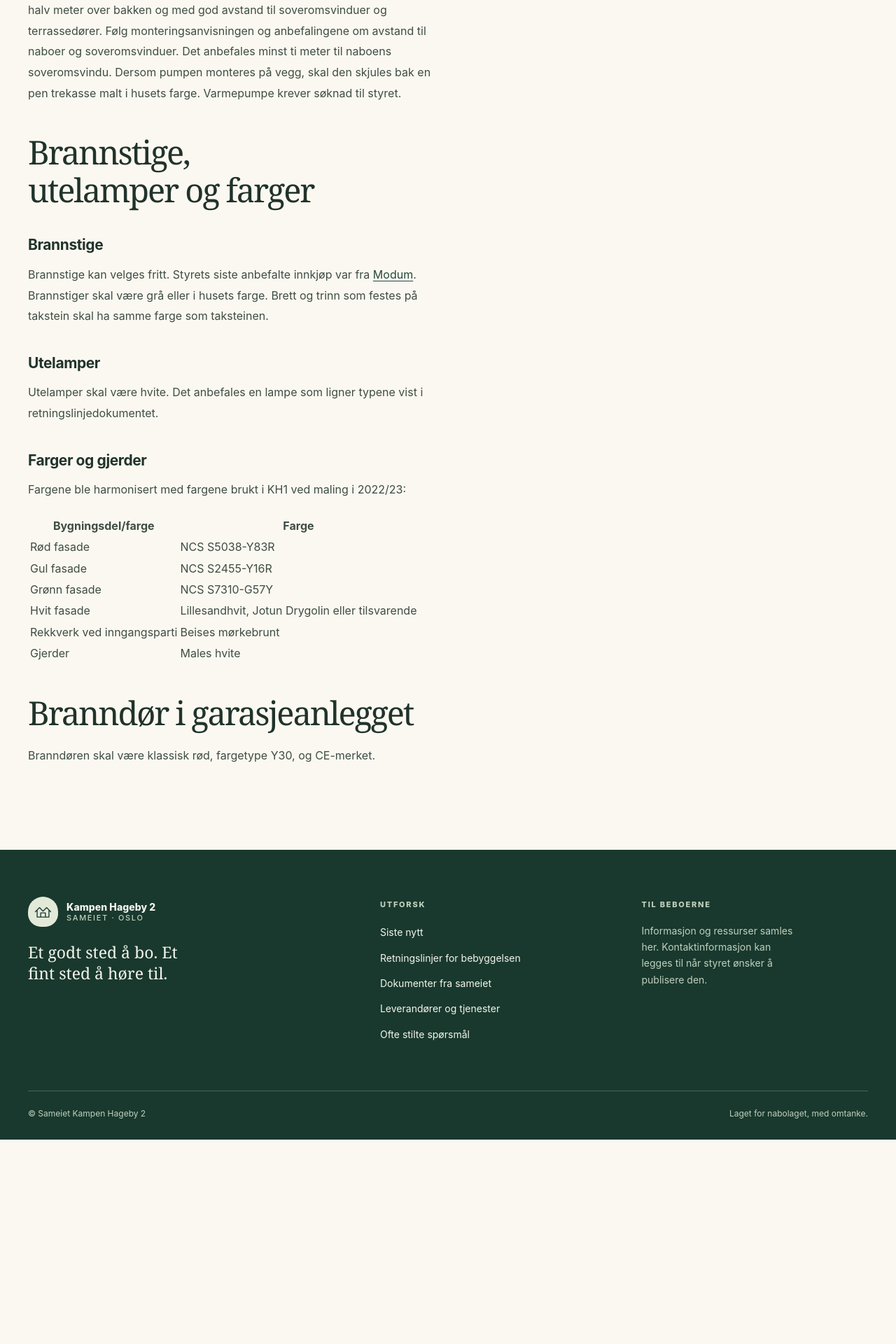
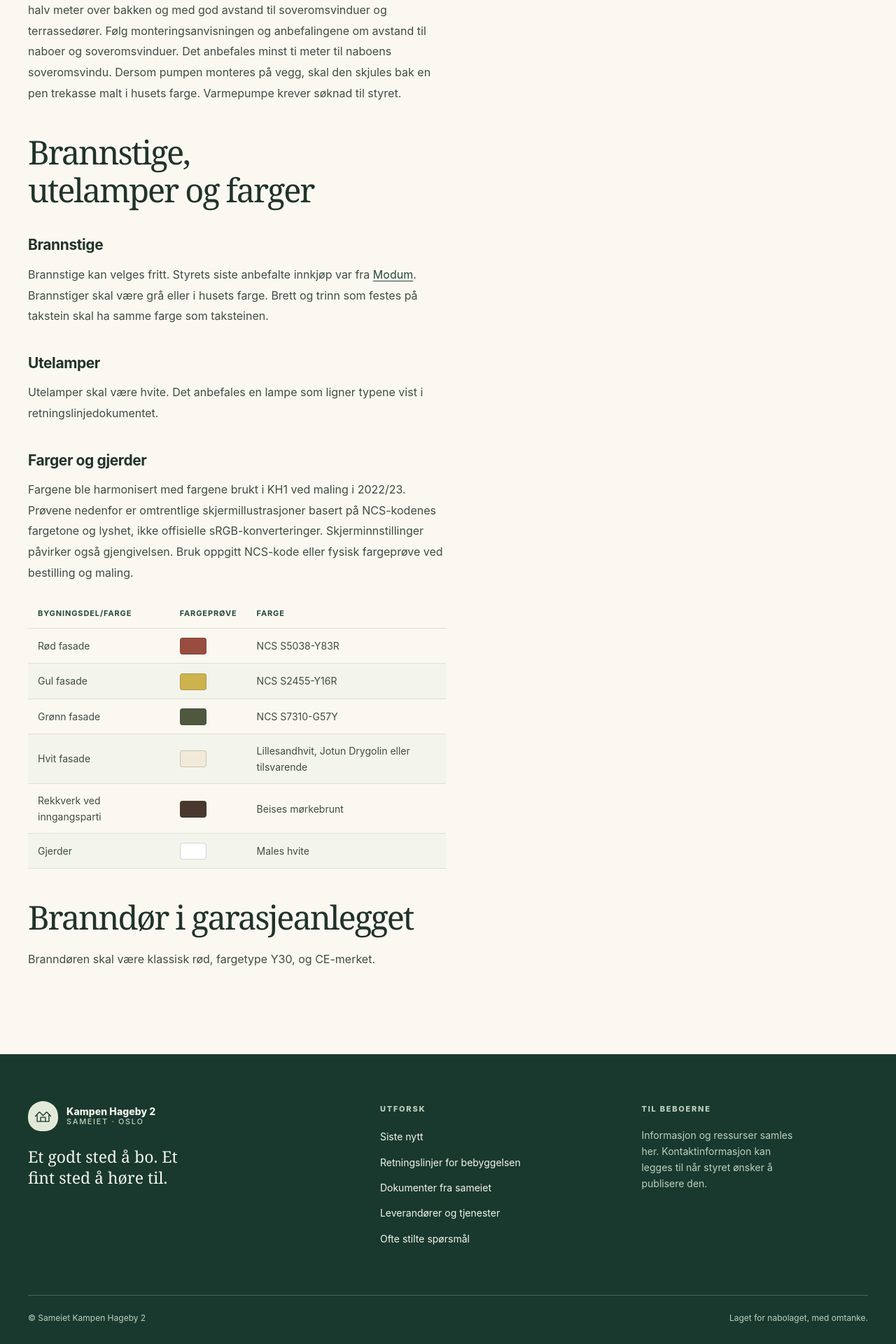
Before and after one commit to ricmik/kampen-hageby-2-test, a Jekyll site: the page built from retningslinjer.md, in a window 1280 px wide. Shown: the part 2949-4869 px from the top of the page at 70% size. Built offline with Jekyll 4.4.1, drawn with Linux system fonts in a browser that asks for light colours; before the commit the page ends 4577 px from its top, so only the background shows below that.

Commit message:
Refine NCS color swatches
Co-authored-by: Copilot <223556219+Copilot@users.noreply.github.com>

```diff
--- a/retningslinjer.md
+++ b/retningslinjer.md
@@ -74,18 +74,16 @@ Utelamper skal være hvite. Det anbefales en lampe som ligner typene vist i retn
 
 ### Farger og gjerder
 
-Fargene ble harmonisert med fargene brukt i KH1 ved maling i 2022/23:
+Fargene ble harmonisert med fargene brukt i KH1 ved maling i 2022/23. Prøvene nedenfor er omtrentlige skjermillustrasjoner basert på NCS-kodenes fargetone og lyshet, ikke offisielle sRGB-konverteringer. Skjerminnstillinger påvirker også gjengivelsen. Bruk oppgitt NCS-kode eller fysisk fargeprøve ved bestilling og maling.
 
-
-| Bygningsdel/farge | Farge |
-| -------------------------- | ----------------------------------------------- |
-| Rød fasade | NCS S5038-Y83R |
-| Gul fasade | NCS S2455-Y16R |
-| Grønn fasade | NCS S7310-G57Y |
-| Hvit fasade | Lillesandhvit, Jotun Drygolin eller tilsvarende |
-| Rekkverk ved inngangsparti | Beises mørkebrunt |
-| Gjerder | Males hvite |
-
+| Bygningsdel/farge | Fargeprøve | Farge |
+| --- | --- | --- |
+| Rød fasade | <span class="color-swatch color-swatch-red" role="img" aria-label="Illustrerende rød fargeprøve"></span> | NCS S5038-Y83R |
+| Gul fasade | <span class="color-swatch color-swatch-yellow" role="img" aria-label="Illustrerende gul fargeprøve"></span> | NCS S2455-Y16R |
+| Grønn fasade | <span class="color-swatch color-swatch-green" role="img" aria-label="Illustrerende grønn fargeprøve"></span> | NCS S7310-G57Y |
+| Hvit fasade | <span class="color-swatch color-swatch-warm-white" role="img" aria-label="Illustrerende varm hvit fargeprøve"></span> | Lillesandhvit, Jotun Drygolin eller tilsvarende |
+| Rekkverk ved inngangsparti | <span class="color-swatch color-swatch-brown" role="img" aria-label="Illustrerende mørkebrun fargeprøve"></span> | Beises mørkebrunt |
+| Gjerder | <span class="color-swatch color-swatch-white" role="img" aria-label="Illustrerende hvit fargeprøve"></span> | Males hvite |
 
 ## Branndør i garasjeanlegget
 
--- a/styles.css
+++ b/styles.css
@@ -211,6 +211,17 @@ h3 { letter-spacing: -.02em; }
 .prose blockquote { margin: 0 0 38px; border-left: 3px solid var(--rust); background: #f4eee4; padding: 22px 26px; border-radius: 0 5px 5px 0; }
 .prose blockquote p { margin: 0; font-size: 14px; line-height: 1.7; }
 .prose img { height: auto; border-radius: 5px; }
+.prose table { width: 100%; border-collapse: collapse; margin: 22px 0 30px; font-size: 14px; }
+.prose th, .prose td { padding: 12px 14px; border-bottom: 1px solid var(--line); text-align: left; vertical-align: middle; }
+.prose th { color: var(--pine); font-size: 11px; letter-spacing: .08em; text-transform: uppercase; }
+.prose tr:nth-child(even) { background: rgba(229, 236, 223, .38); }
+.color-swatch { display: inline-block; width: 38px; height: 24px; border: 1px solid rgba(32, 51, 43, .2); border-radius: 4px; vertical-align: middle; }
+.color-swatch-red { background: #984d3e; }
+.color-swatch-yellow { background: #cdb34d; }
+.color-swatch-green { background: #4d583f; }
+.color-swatch-warm-white { background: #f2ead8; }
+.color-swatch-brown { background: #4a382e; }
+.color-swatch-white { background: #fff; }
 .post-body { max-width: 750px; }
 .back-link { margin-top: 38px; }
 
```
